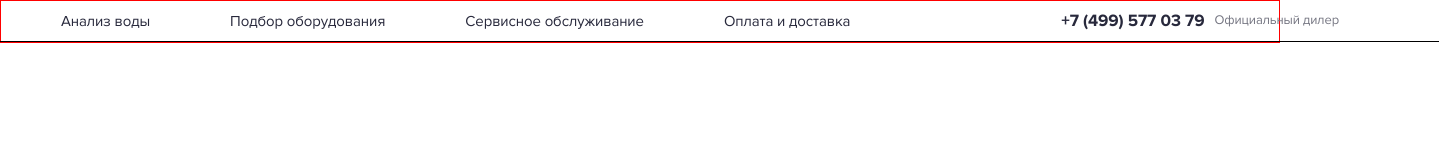
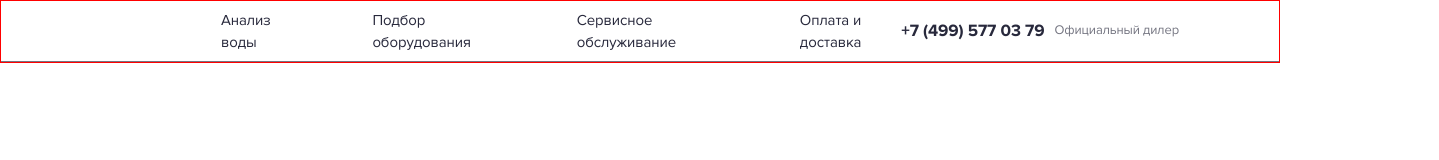
Before and after one commit to Pelmenya/aquaphor-frontend, a website built with webpack: page src/index.html in a window 1280 px wide. Shown: the whole page, 1439 px wide, since content can reach past the window. Built offline with nearby package versions, Linux system fonts and the light colour scheme.

Commit message:
header-top menu

```diff
--- a/src/blocks/header/__dealer/header__dealer.css
+++ b/src/blocks/header/__dealer/header__dealer.css
@@ -6,4 +6,5 @@
   line-height: 1.69;
   letter-spacing: -0.09px;
   color: #747581;
+  padding-right: 100px;
 }
--- a/src/blocks/header/__nav-item/header__nav-item.css
+++ b/src/blocks/header/__nav-item/header__nav-item.css
@@ -1,7 +1,9 @@
 .header__nav-item {
   padding-left: 40px;
   padding-right: 40px;
-  height: 40px;
+  padding-top: 8px;
+  padding-bottom: 8px;
+
   display: flex;
   align-items: center;
 
@@ -20,7 +22,7 @@
 }
 
 .header__nav-item:first-of-type {
-  padding-left: 0px;
+  padding-left: 220px;
 }
 
 .header__nav-item:last-of-type {
--- a/src/blocks/header/__wrap/_top/header__wrap_top.css
+++ b/src/blocks/header/__wrap/_top/header__wrap_top.css
@@ -1,6 +1,3 @@
 .header__wrap_top {
-  padding-left: 220px;
-  padding-right: 100px;
-
-  border-bottom: 1px solid black;
+  border-bottom: 1px solid #747581;
 }
--- a/src/blocks/header/header.css
+++ b/src/blocks/header/header.css
@@ -31,7 +31,6 @@
   background-color: #fff;
   font-family: Proxima Nova Rg;
 
-
   border: 1px solid red;
   box-sizing: border-box;
 }
```
